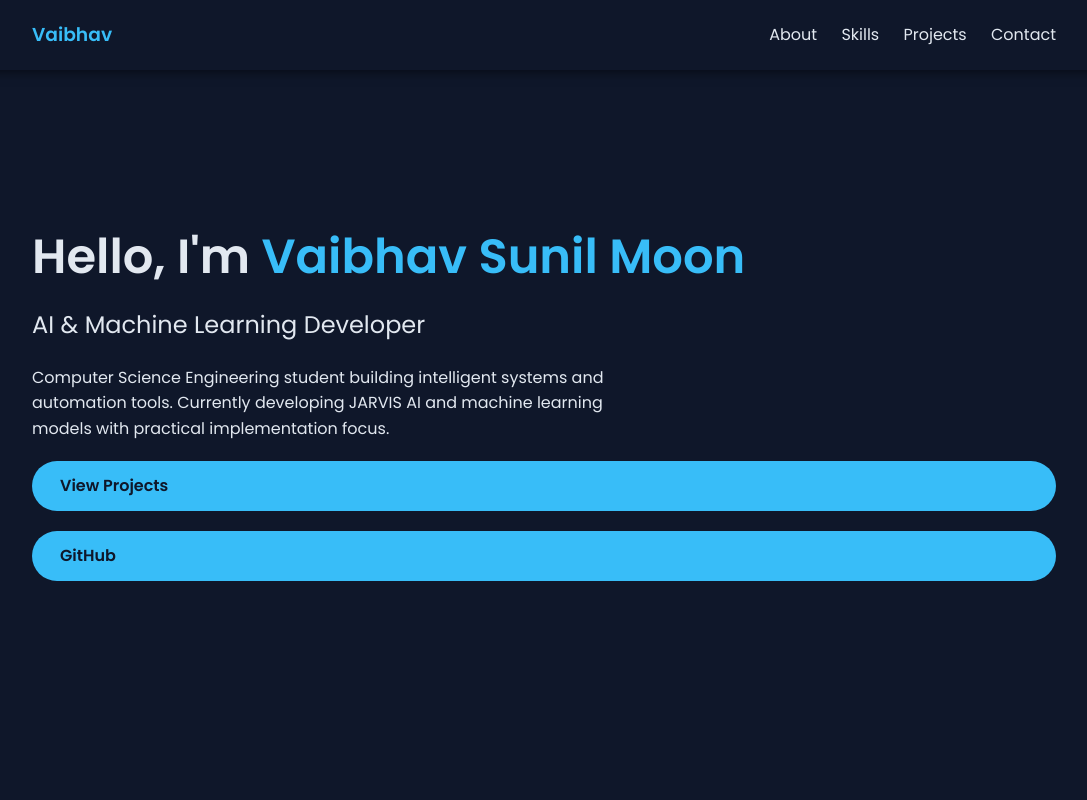
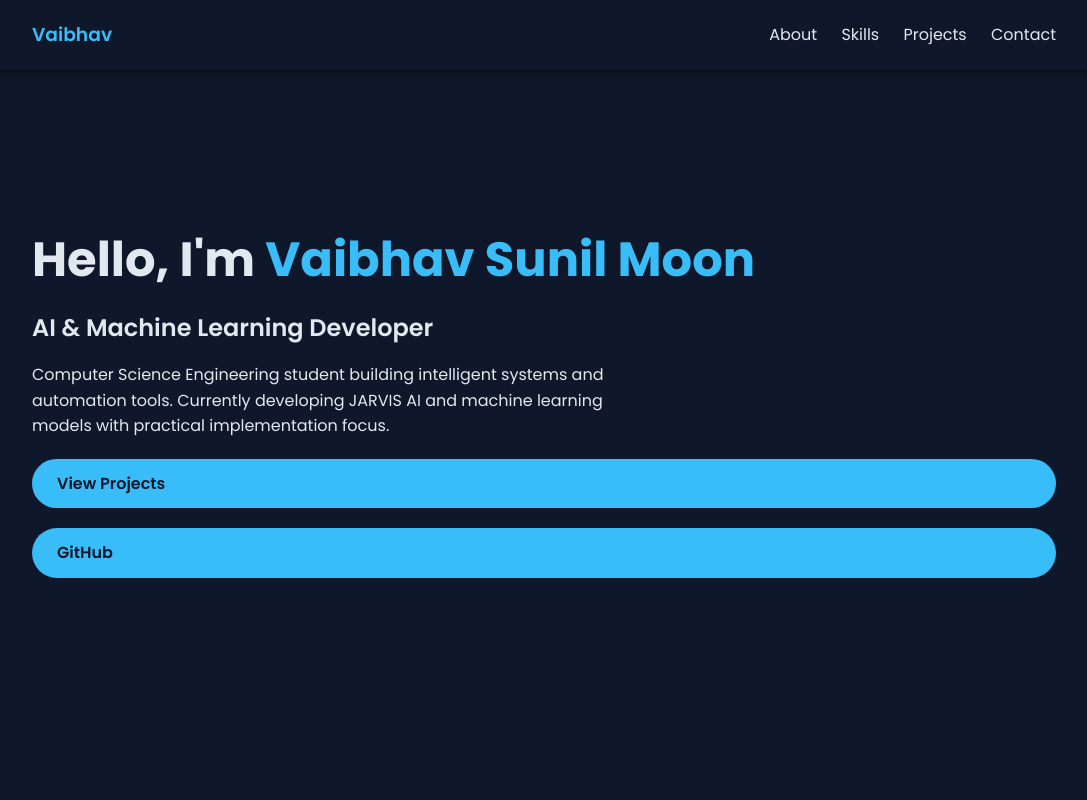
Before and after one commit to veerchakravarthy-wq/vaibhav-portfolio, a plain HTML site: page index.html in a window 1280 px wide. Shown: the top 800 px of the page, without its empty margins (96-1183 px from the left). Drawn offline with Linux system fonts and the light colour scheme.

Commit message:
Refactor index.html structure and styles

```diff
--- a/index.html
+++ b/index.html
@@ -69,19 +69,19 @@ h1,h2,h3{
 }
 
 .btn{
-    display:inline-block;
+    display: inline-block;
     margin-top:20px;
-    padding:12px 28px;
+    padding:12px 25px;
     background:#38bdf8;
     color:#0f172a;
     border-radius:30px;
     text-decoration:none;
     font-weight:600;
-    transition:0.3s;
+    transition:0.3s ease;
 }
 
 .btn:hover{
-    background:#0ea5e9;
+    transform: translateY(-3px);
 }
 
 /* Hero */
@@ -94,15 +94,16 @@ h1,h2,h3{
 
 #hero h1{
     font-size:48px;
+    font-weight: 700;
 }
 
 #hero h2{
+    font-size:24px;
     margin-top:10px;
-    font-weight:400;
 }
 
 #hero p{
-    margin-top:20px;
+    margin-top:15px;
     max-width:600px;
 }
 
```
